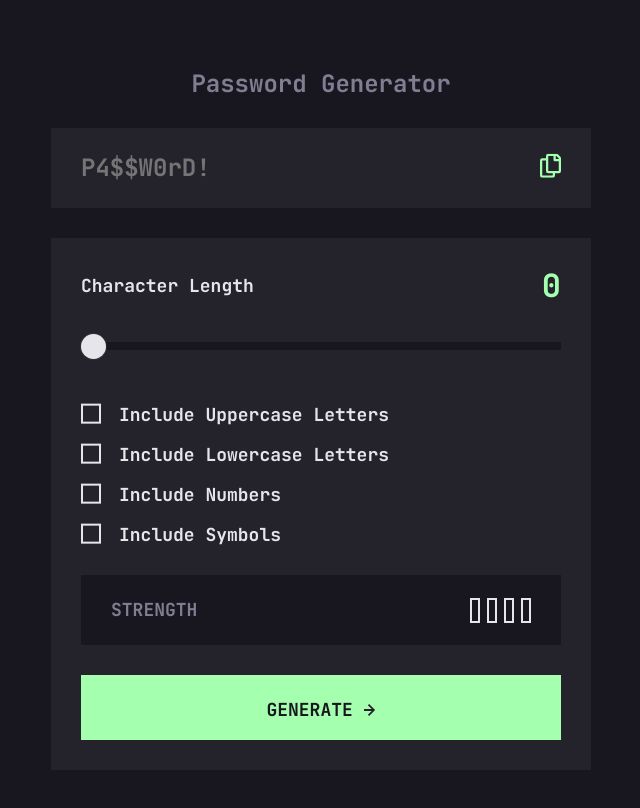
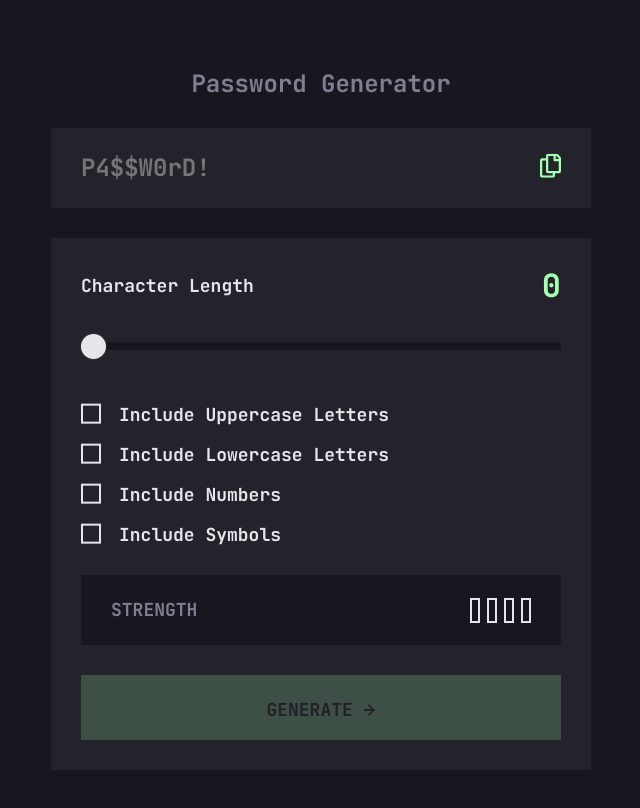
Before and after one commit to ClaytonDewey/react-password-generator, a React (Create React App) app: page / in a window 1280 px wide. Shown: the whole page, without its empty margins (319-959 px from the left). Built offline with nearby package versions, Linux system fonts and the light colour scheme.

Commit message:
Style disabled state of button

```diff
--- a/src/sass/components/_button.scss
+++ b/src/sass/components/_button.scss
@@ -21,4 +21,14 @@
       }
     }
   }
+
+  &:disabled {
+    opacity: .2;
+    cursor:not-allowed;
+
+    &:hover {
+      background-color: $clr-primary;
+      color: $clr-bg-dark
+    }
+  }
 }
```
